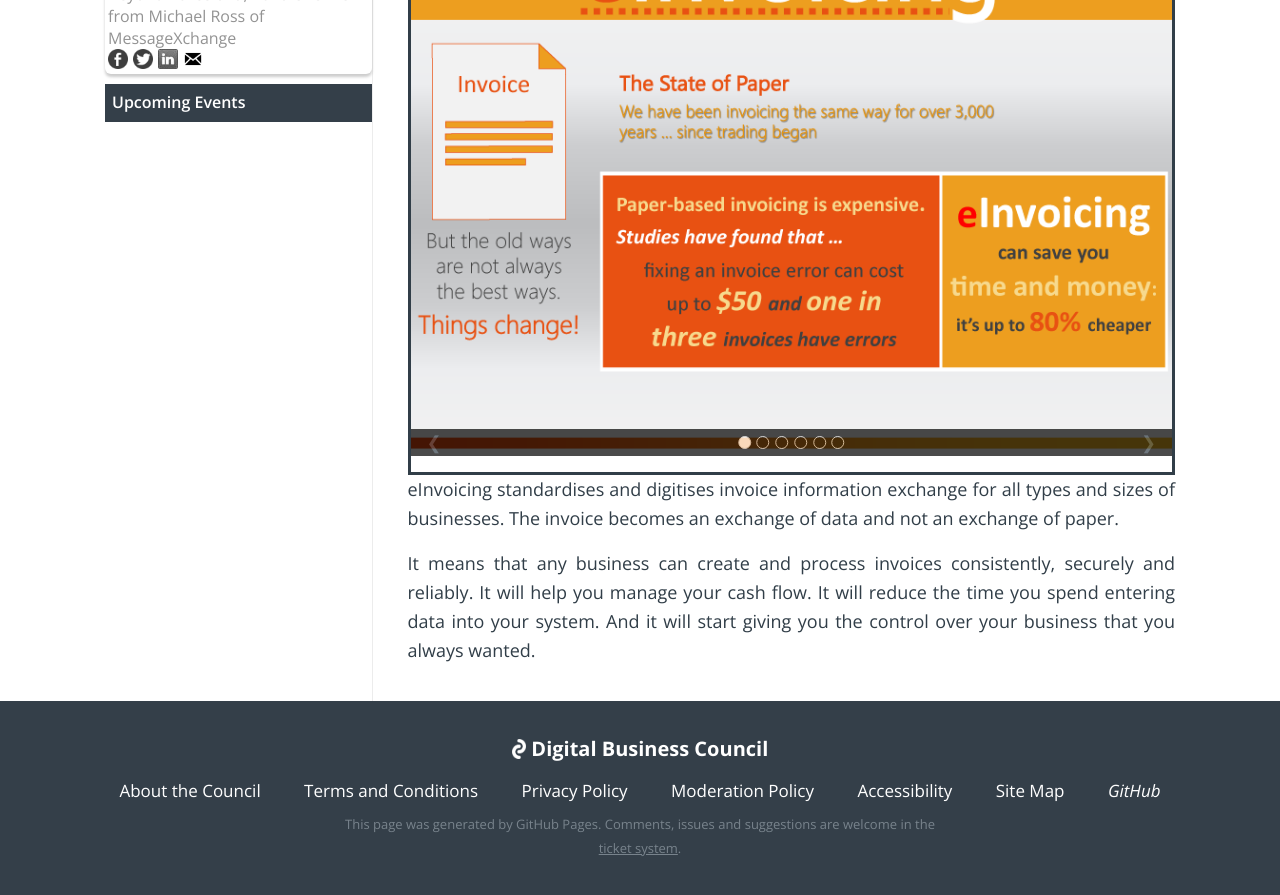
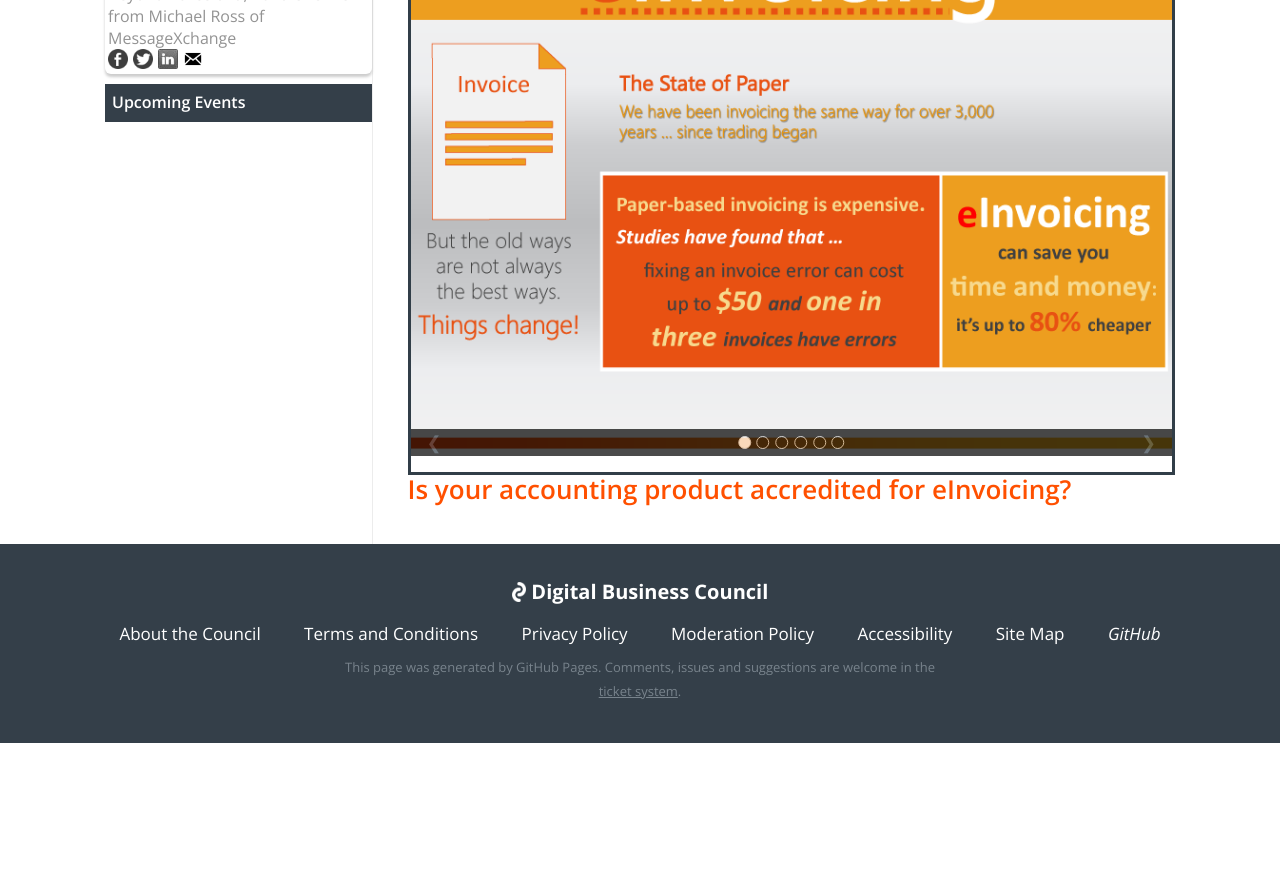
Before and after one commit to Digital-Business-Council/Digital-Business-Council.github.io, a Jekyll site: the page built from pages/business-zone/business-processes.md, in a window 1280 px wide and 900 px high, scrolled down 607 px. Shown: the top 895 px of the window. Built offline with Jekyll 4.4.1, drawn with Linux system fonts in a browser that asks for light colours; after the commit the page ends 1350 px from its top, so only the background shows below that.

Commit message:
Update business-processes.md

```diff
--- a/pages/business-zone/business-processes.md
+++ b/pages/business-zone/business-processes.md
@@ -85,6 +85,4 @@ function showDivs(n) {
 
 </div>
 
-eInvoicing standardises and digitises invoice information exchange for all types and sizes of businesses. The invoice becomes an exchange of data and not an exchange of paper.
-
-It means that any business can create and process invoices consistently, securely and reliably. It will help you manage your cash flow. It will reduce the time you spend entering data into your system. And it will start giving you the control over your business that you always wanted.
+## [Is your accounting product accredited for eInvoicing?]({{site.url | absolute}}/accredited-providers)
```
